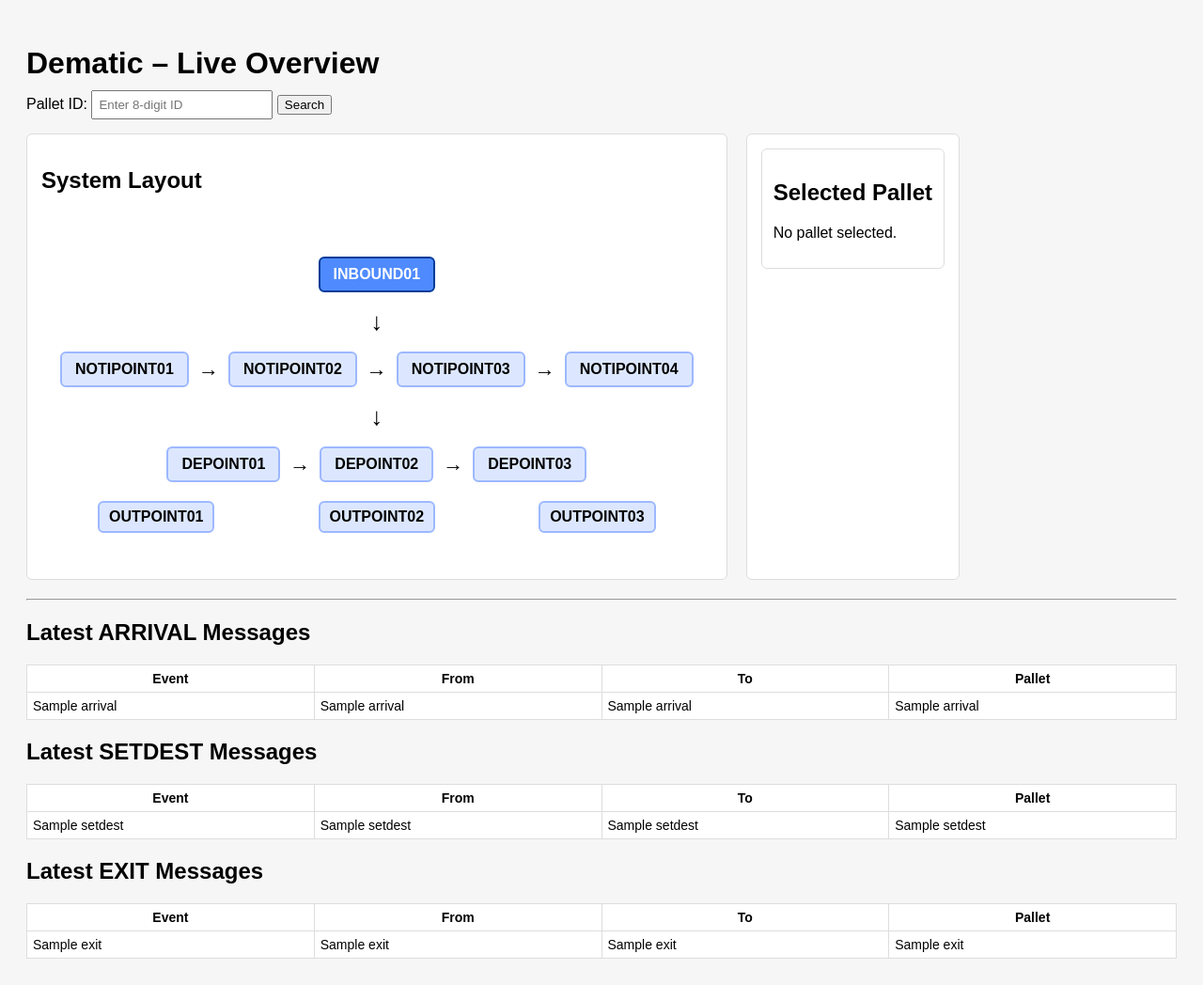
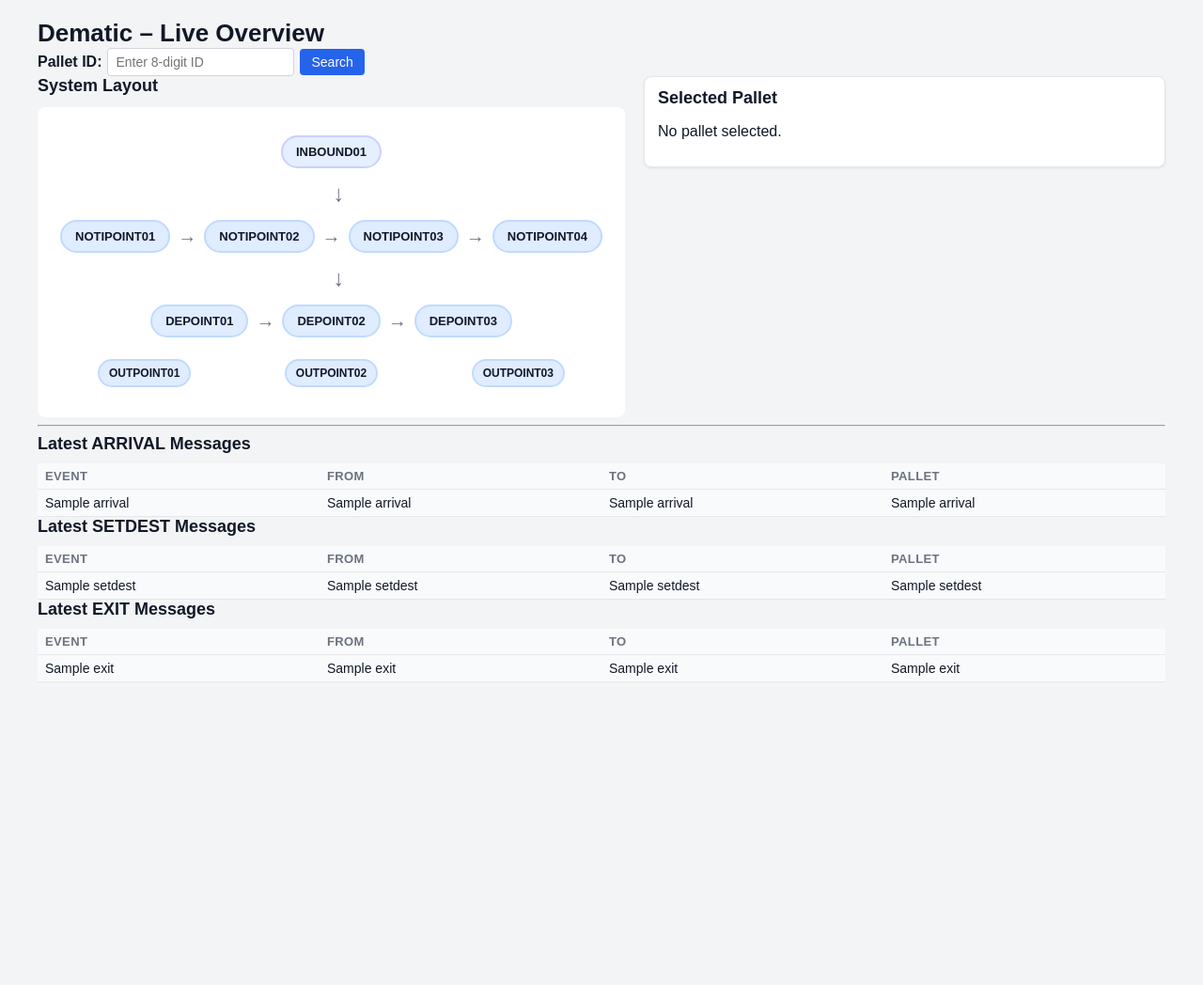
Before and after one commit to Zeesh212/Dematic-HackCamp, a Flask app: template Dematic_dashboard/templates/index.html in a window 1280 px wide. Shown: the whole page at 94% size. After the commit the page ends 726 px from the top, so only its background shows below. Run offline with Flask 3, Linux system fonts and the light colour scheme; the template is opened without the code that fills it: most values are stand-ins (such as "Sample title", 1, 10 or a date in 2020).

Commit message:
Refactor CSS for improved layout and design
Updated styles for layout, tables, and components to enhance UI.

```diff
--- a/Dematic_dashboard/static/style.css
+++ b/Dematic_dashboard/static/style.css
@@ -1,62 +1,174 @@
 body {
-    background: #f6f6f6;
+    background: #f3f4f6;
     font-family: Arial, sans-serif;
     padding: 20px;
+    max-width: 1200px;
+    margin: 0 auto;
+    color: #111827;
 }
 
 h1 {
-    margin-bottom: 10px;
+    font-size: 26px;
+    margin: 0;
 }
+
+h2 {
+    font-size: 18px;
+    margin: 0 0 10px 0;
+}
+
+
+.top-bar {
+    display: flex;
+    justify-content: space-between;
+    align-items: center;
+    margin-bottom: 18px;
+}
+
+.search-area {
+    display: flex;
+    align-items: center;
+    gap: 6px;
+}
+
+.search-area label {
+    font-weight: bold;
+}
+
+.search-area input {
+    padding: 6px 8px;
+    border-radius: 4px;
+    border: 1px solid #d1d5db;
+    font-size: 14px;
+}
+
+.search-area button {
+    padding: 6px 12px;
+    border-radius: 4px;
+    border: none;
+    background: #2563eb;
+    color: white;
+    font-size: 14px;
+    cursor: pointer;
+}
+
+.search-area button:hover {
+    background: #1d4ed8;
+}
+
+
+main {
+    display: flex;
+    flex-direction: column;
+    gap: 20px;
+}
+
+.layout-fullwidth {
+    width: 100%;
+    display: flex;
+    margin-bottom: 20px;
+}
+
+.layout-fullwidth .diagram-box {
+    width: 100%;
+    min-height: 350px;
+    padding: 16px;
+    background: white;
+    border-radius: 8px;
+    border: 1px solid #e5e7eb;
+    box-shadow: 0 1px 3px rgba(15, 23, 42, 0.08);
+}
+
 
 .layout {
     display: flex;
+    flex-wrap: wrap;
     gap: 20px;
-    margin-bottom: 20px;
+    align-items: flex-start;
 }
 
-.diagram-box, .side-info {
-    padding: 15px;
-    background: white;
-    border: 1px solid #ddd;
-    border-radius: 6px;
+.side-info {
+    flex: 1 1 280px;
 }
 
 .panel {
-    margin-bottom: 20px;
-    padding: 12px;
-    background: #ffffff;
-    border: 1px solid #ddd;
-    border-radius: 6px;
+    background: white;
+    border-radius: 8px;
+    border: 1px solid #e5e7eb;
+    padding: 12px 14px;
+    margin-bottom: 14px;
+    box-shadow: 0 1px 3px rgba(15, 23, 42, 0.08);
 }
+
+.panel:last-child {
+    margin-bottom: 0;
+}
+
+.panel-note {
+    font-size: 12px;
+    color: #6b7280;
+    margin-top: 6px;
+}
+
 
 table {
     width: 100%;
     border-collapse: collapse;
     background: white;
-    margin-top: 10px;
-}
-
-th, td {
-    border: 1px solid #ddd;
-    padding: 6px;
     font-size: 14px;
 }
 
-.search-area {
-    margin-bottom: 15px;
+th,
+td {
+    padding: 6px 8px;
+    border-bottom: 1px solid #e5e7eb;
+    text-align: left;
 }
 
-.search-area input {
-    padding: 6px;
+th {
+    font-size: 13px;
+    text-transform: uppercase;
+    letter-spacing: 0.03em;
+    color: #6b7280;
+    background: #f9fafb;
+}
+
+tr:nth-child(even) td {
+    background: #f9fafb;
+}
+
+.small-table {
+    font-size: 12px;
+}
+
+.table-scroll {
+    max-height: 320px;
+    overflow-y: auto;
+    border: 1px solid #e5e7eb;
+    border-radius: 6px;
+}
+
+.table-scroll.small {
+    max-height: 220px;
+}
+
+
+.bottom-layout {
+    display: flex;
+    flex-wrap: wrap;
+    gap: 20px;
+}
+
+.wide-panel {
+    flex: 1 1 480px;
 }
 
 
 #sim-container {
-    margin-top: 15px;
-    padding: 20px;
+    margin-top: 12px;
+    padding: 16px 24px;
     background: #ffffff;
-    border-radius: 6px;
-    display: inline-block;
+    border-radius: 8px;
 }
 
 .row {
@@ -64,50 +176,7 @@
     align-items: center;
     justify-content: center;
     margin: 6px 0;
-}
-
-.node {
-    background: #dce7ff;
-    padding: 8px 14px;
-    border-radius: 6px;
-    border: 2px solid #9db8ff;
-    font-weight: bold;
-    transition: 0.3s;
-}
-
-.node.inbound {
-    background: #4f8bff;
-    border-color: #003b99;
-    color: white;
-}
-
-.node.small {
-    padding: 6px 10px;
-}
-
-.node.active {
-    background: #4f8bff;
-    color: white;
-    border-color: #003b99;
-    box-shadow: 0 0 12px #4f8bff;
-}
-
-.arrow {
-    font-size: 20px;
-    margin: 0 6px;
-}
-
-.arrow.h {
-    margin: 0 10px;
-    font-size: 22px;
-    font-weight: bold;
-}
-
-.arrow.v {
-    font-size: 26px;
-    margin: 10px 0;
-    text-align: center;
-    width: 100%;
+    min-height: 50px;
 }
 
 .row.center {
@@ -119,6 +188,71 @@
     padding: 0 40px;
 }
 
-#sim-container .row {
-    min-height: 50px;
+.arrow-row {
+    display: flex;
+    justify-content: space-around;
+    align-items: center;
+    margin: -5px 0 5px 0;
+    min-height: 20px;
 }
+
+.node {
+    background: #e0ecff;
+    padding: 8px 14px;
+    border-radius: 999px;
+    border: 2px solid #bfdbfe;
+    font-weight: bold;
+    font-size: 13px;
+    transition: 0.25s;
+}
+
+.node.inbound {
+    background: #e5efff;
+    border-color: #c7d2fe;
+}
+
+.node.small {
+    padding: 6px 10px;
+    font-size: 12px;
+}
+
+.node.active {
+    background: #2563eb;
+    color: white;
+    border-color: #1d4ed8;
+    box-shadow: 0 0 12px rgba(37, 99, 235, 0.7);
+}
+
+.arrow {
+    font-size: 18px;
+    margin: 0 8px;
+    color: #6b7280;
+}
+
+.arrow.h {
+    font-size: 20px;
+    font-weight: bold;
+}
+
+.arrow.v {
+    font-size: 24px;
+    text-align: center;
+    width: 100%;
+}
+
+
+@media (max-width: 900px) {
+    body {
+        padding: 12px;
+    }
+
+    .top-bar {
+        flex-direction: column;
+        align-items: flex-start;
+        gap: 10px;
+    }
+
+    .bottom-layout {
+        flex-direction: column;
+    }
+}
```
